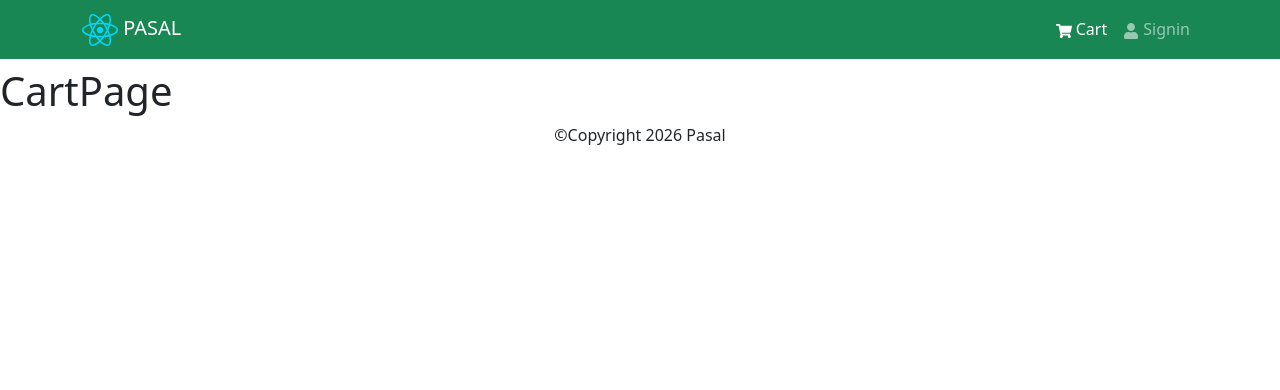
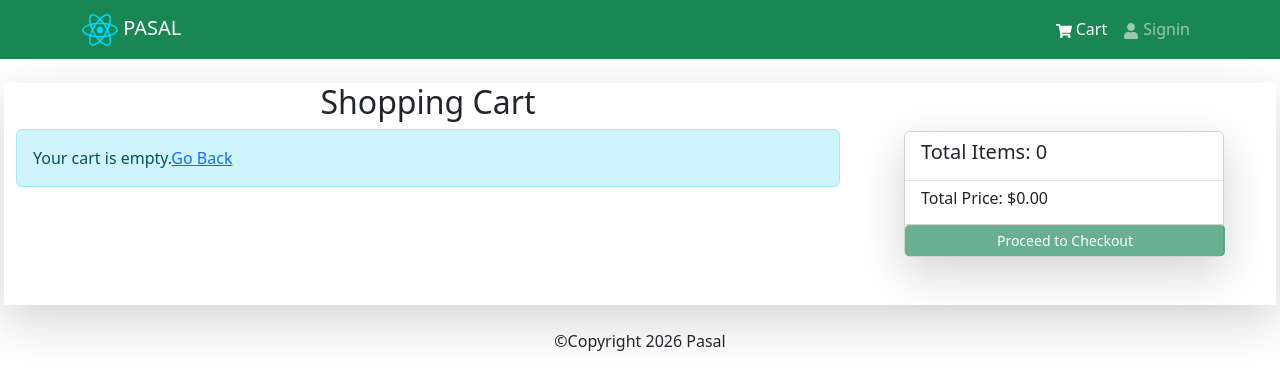
Before and after one commit to samipshrestha396-prog/projectBroadway, a React app in the folder frontend/: page /cart in a window 1280 px wide. Shown: the top 390 px of the page. Built offline with nearby package versions, Linux system fonts and the light colour scheme; the HTML template or start-up script is replaced by a standard one.

Commit message:
second push

```diff
--- a/frontend/src/App.jsx
+++ b/frontend/src/App.jsx
@@ -1,7 +1,7 @@
 import { BrowserRouter, Routes, Route } from "react-router";
 import LayoutPage from "./pages/Layout";
 import HomePage from "./pages/HomePage";
-import CartPage from "./pages/CartPage";
+import {CartPage}from "./pages/CartPage";
 import SigninPage from "./pages/SigninPage";
 import ProductPage from "./pages/ProductPage";
 
--- /dev/null
+++ b/frontend/src/components/Loader.jsx
@@ -0,0 +1,14 @@
+import { Spinner } from "react-bootstrap";
+
+function Loader(){
+    return(<>
+    <Spinner animation="border" style={{
+        display:"block",
+        width:"1000x",
+        height:"100px",
+        margin:"auto"
+    }}/>
+    </>)
+}
+
+export default Loader;
--- /dev/null
+++ b/frontend/src/components/Message.jsx
@@ -0,0 +1,7 @@
+import { Alert } from "react-bootstrap";
+
+function Message({ type = "info", children }) {
+  return (<Alert variant={type}>{children}</Alert>)
+}
+
+export default Message;
--- a/frontend/src/pages/CartPage.jsx
+++ b/frontend/src/pages/CartPage.jsx
@@ -1,7 +1,118 @@
-function CartPage(){
-    return (<>
-    <h1>CartPage</h1>
-    </>)
+import {
+  Row,
+  Col,
+  ListGroup,
+  Image,
+  Form,
+  Button,
+  Card,
+} from "react-bootstrap";
+import Message from "../components/Message";
+import Loader from "../components/Loader";
+import { FaTrash } from "react-icons/fa";
+import { useSelector } from "react-redux";
+import { Link } from "react-router";
+import { useDispatch } from "react-redux";
+import { addToCart, removeFromCart,clearCart } from "../slices/cartSlice";
+
+function CartPage() {
+  const { cartItems } = useSelector((state) => state.cart);
+  const dispatch = useDispatch();
+  const updateHandler = (item, qty) => {
+    dispatch(addToCart({ ...item, qty }));
+  };
+  const removeFromCartHandler = (id) => {
+    dispatch(removeFromCart(id));
+  };
+
+const clearCartHandler=()=>{
+    dispatch(clearCart())
+}
+  return (
+    <>
+      <Row className=" my-4 mx-1 shadow-lg bg-muted">
+        <Col md={8}>
+          <h2 className="text-center"> Shopping Cart</h2>
+          {cartItems.length === 0 ? (
+            <Message>
+              Your cart is empty.<Link to="/">Go Back</Link>
+            </Message>
+          ) : (
+            <ListGroup variant="flush" className="shadow-lg pb-2">
+              {cartItems.map((item) => (
+                <ListGroup.Item key={item._id}>
+                  <Row className="p-3">
+                    <Col md={2}>
+                      <Image src={item.image} alt={item.name} fluid rounded />
+                    </Col>
+                    <Col md={2} className="p-5">
+                      <Link to={`/product/${item._id}`}>
+                        <strong>{item.name}</strong>
+                      </Link>
+                    </Col>
+                    <Col md={2} className="p-5">
+                      <strong> ${item.price}</strong>
+                    </Col>
+                    <Col md={2} className="p-5">
+                      <Form.Control
+                        as="select"
+                        value={item.qty}
+                        onChange={(e) => updateHandler(item, e.target.value)}
+                      >
+                        {[...Array(item.count_in_stock).keys()].map((x) => (
+                          <option key={x + 1}>{x + 1}</option>
+                        ))}
+                      </Form.Control>
+                    </Col>
+                    <Col className="p-5">
+                      <Button
+                        variant="light"
+                        onClick={() => removeFromCartHandler(item._id)}
+                      >
+                        <FaTrash />
+                      </Button>
+                    </Col>
+                  </Row>
+                </ListGroup.Item>
+              ))}
+              <ListGroup.Item>
+                 <Button variant="danger" className="my-2" onClick={()=> clearCartHandler()}>Clear Cart</Button>
+              </ListGroup.Item>
+            </ListGroup>
+          )}
+        </Col>
+
+
+        <Col md={4}>
+          <Card sm={4} style={{width:"20rem",position:"sticky",top:"0px"}} className="shadow-lg my-5 m-auto">
+            <ListGroup variant="flush">
+              <ListGroup.Item>
+                <h5>
+                  Total Items:{" "}
+                  {cartItems.reduce((acc, item) => acc + Number(item.qty), 0)}
+                </h5>
+              </ListGroup.Item>
+
+              <ListGroup.Item >
+                <h6>
+                  Total Price: $
+                  {cartItems
+                    .reduce((acc, item) => acc + item.price * item.qty, 0)
+                    .toFixed(2)}
+                </h6>
+              </ListGroup.Item>
+            </ListGroup>
+
+            <ListGroup.Item>
+              <Button variant="success" size="sm" disabled={cartItems.length == 0} style={{width:"20rem"}}>
+                Proceed to Checkout
+              </Button>
+            </ListGroup.Item>
+          </Card>
+        </Col>
+      </Row>
+    </>
+  );
 }
 
-export default CartPage;
+export { CartPage };
--- a/frontend/src/pages/HomePage.jsx
+++ b/frontend/src/pages/HomePage.jsx
@@ -3,6 +3,8 @@ import { useEffect, useState } from "react";
 import Product from "../components/Product";
 import { Row, Col } from "react-bootstrap";
 import { useGetProductsQuery } from "../slices/productApiSlice";
+import Loader from "../components/Loader";
+import Message from "../components/Message";
 function HomePage() {
   //................................. calling api usinng fetch.............................
   // useEffect(()=>{
@@ -26,11 +28,11 @@ function HomePage() {
 
   return (
     <>
-      <h1>Latest Products...</h1>
+      <h2>Latest Products</h2>
       {isLoading ? (
-        <h2>Loading...</h2>
+        <Loader/>
       ) : error ? (
-        <h2>{error?.data?.message || error?.error}</h2>
+        <Message type="danger">{error?.data?.message || error?.error}</Message>
       ) : (
         <Row>
           { products.map((product) => (
--- a/frontend/src/pages/ProductPage.jsx
+++ b/frontend/src/pages/ProductPage.jsx
@@ -1,4 +1,4 @@
-import { useParams } from "react-router";
+import { useParams ,useNavigate} from "react-router";
 import { useEffect } from "react";
 import { useState } from "react";
 import axios from "axios";
@@ -9,6 +9,8 @@ import { Badge, Button } from "react-bootstrap";
 import { useGetProductsByIdQuery } from "../slices/productApiSlice";
 import { addToCart } from "../slices/cartSlice";
 import { useDispatch } from "react-redux";
+import Loader from "../components/Loader";
+import Message from "../components/Message";
 
 function ProductPage() {
   // const [product, setProduct] = useState({});
@@ -22,9 +24,11 @@ function ProductPage() {
   // }, []);
 
   const { data: product, isLoading, error } = useGetProductsByIdQuery(id);
+  const navigate =useNavigate();
   const dispatch = useDispatch();
   function addToCartHandler() {
     dispatch(addToCart({ ...product, qty }));
+    navigate("/cart")
   }
   return (
     <>
@@ -32,9 +36,9 @@ function ProductPage() {
         Go Back
       </Link>
       {isLoading ? (
-        <h2>Loading..</h2>
+        <Loader/>
       ) : error ? (
-        <h2>{error?.data?.message || error?.error}</h2>
+        <Message type="danger" >{error?.data?.message || error?.error}</Message>
       ) : (
         <Row className="my-2 mx-3">
           <Col md={6}>
--- a/frontend/src/slices/cartSlice.js
+++ b/frontend/src/slices/cartSlice.js
@@ -14,23 +14,28 @@ const cartSlice = createSlice({
     addToCart: (state, action) => {
       const item = action.payload;
       const exists = state.cartItems.find((x) => x._id === item._id);
+
       if (exists) {
         state.cartItems = state.cartItems.map((x) =>
           x._id === exists._id ? item : x,
         );
       } else {
         state.cartItems.push({ ...item });
-        cartUpdate(state);
       }
-      removeFromCart: (state, action) => {
-        const id = action.payload;
-        state.cartItems = state.cartItems.filter((item) => item._id != id);
-      };
+
       cartUpdate(state);
+    },
 
-      clearCart: (state, action) => {
-        state.cartItems = [];
-      };
+    removeFromCart: (state, action) => {
+      const id = action.payload;
+
+      state.cartItems = state.cartItems.filter((item) => item._id !== id);
+
+      cartUpdate(state);
+    },
+
+    clearCart: (state) => {
+      state.cartItems = [];
       cartUpdate(state);
     },
   },
--- a/frontend/src/utils/cartUtils.js
+++ b/frontend/src/utils/cartUtils.js
@@ -1,5 +1,7 @@
-
-
-export const cartUpdate = ( state)=>{
-    localStorage.setItem("cart", JSON.stringify(state))
-}
+export const cartUpdate = (state) => {
+  state.itemPrice = state.cartItems.reduce(
+    (acc, item) => acc + item.price * item.qty,
+    0,
+  );
+  localStorage.setItem("cart", JSON.stringify(state));
+};
```
